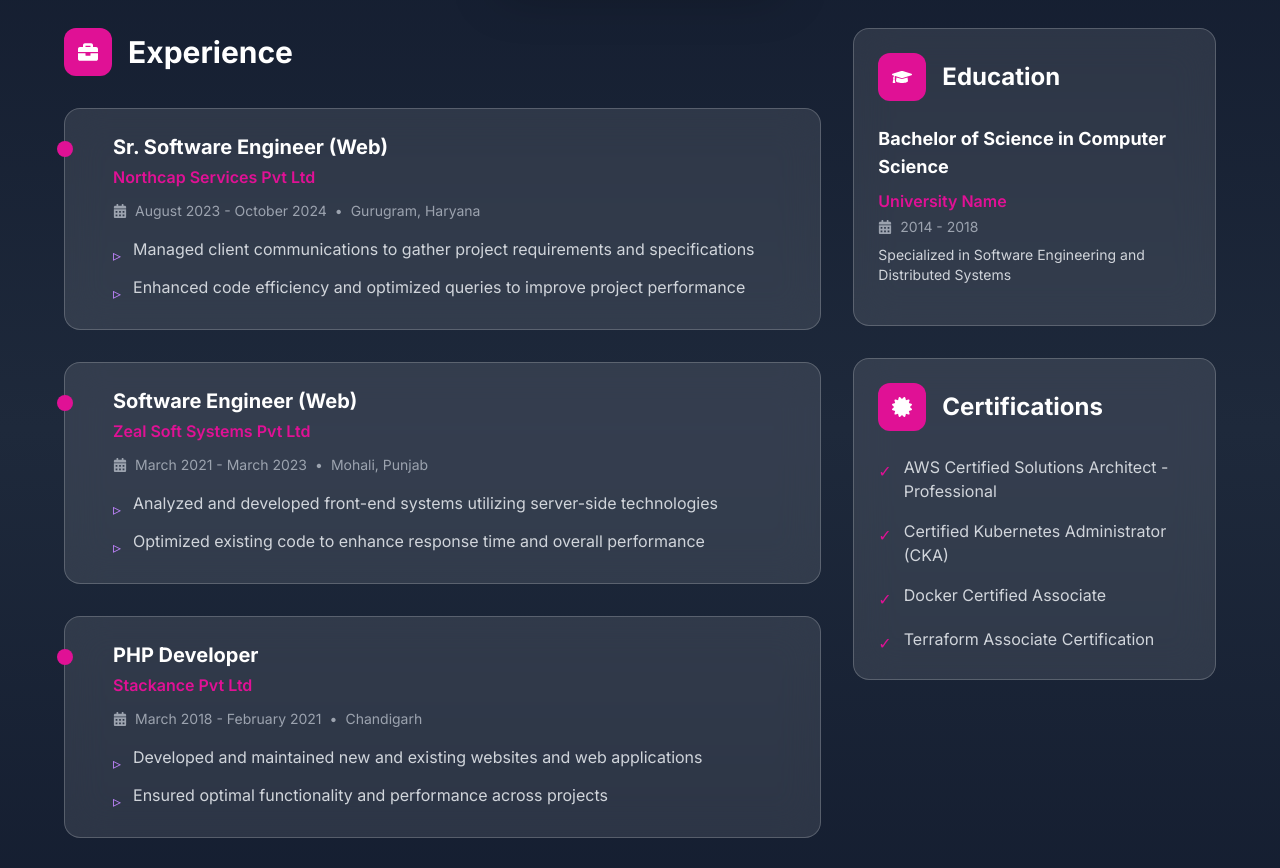
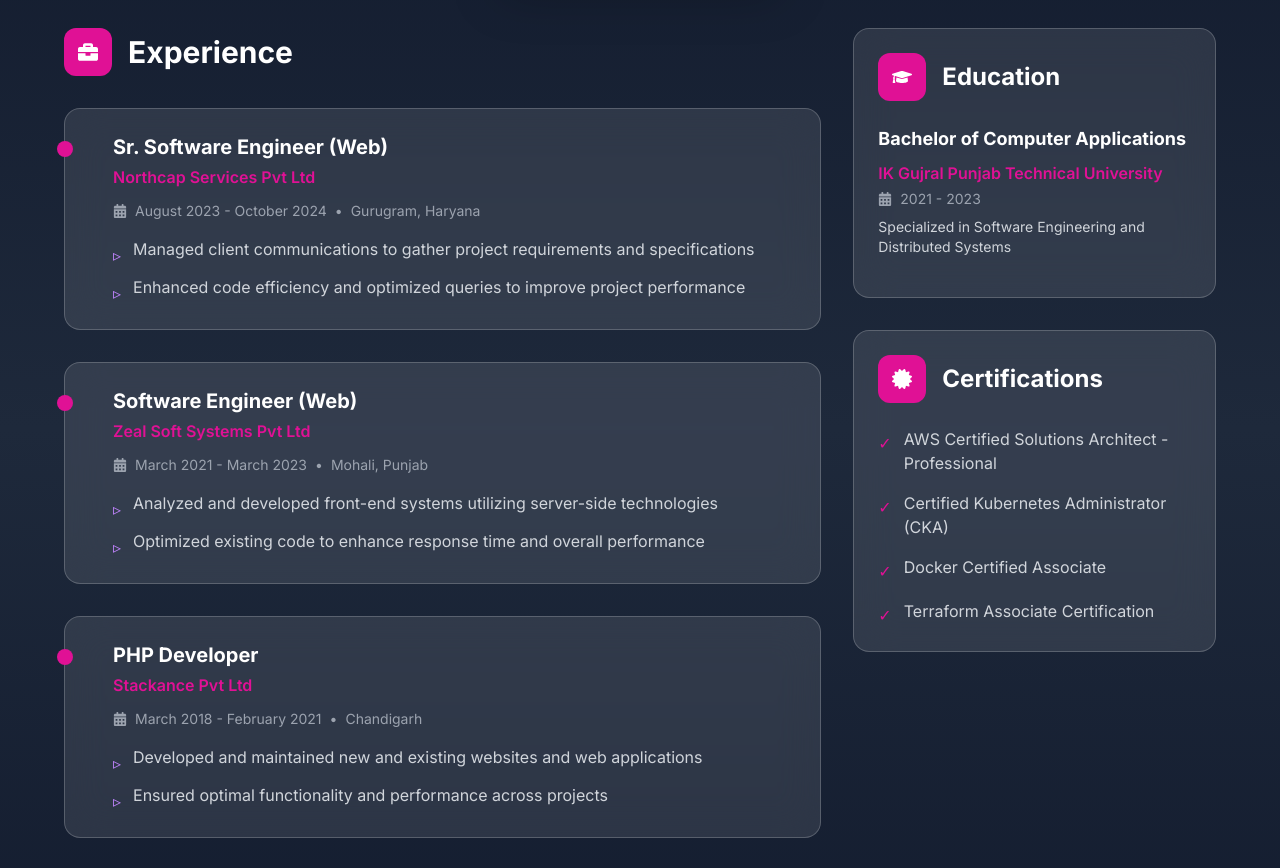
Before and after one commit to manojthakurkkr/portfolio, a Next.js app: page / in a window 1280 px wide. Shown: the part 4880-5748 px from the top of the page. Built offline with nearby package versions, Linux system fonts and the light colour scheme.

Commit message:
add qualification

```diff
--- a/components/Resume.tsx
+++ b/components/Resume.tsx
@@ -48,9 +48,9 @@
 
 const education = [
   {
-    degree: 'Bachelor of Science in Computer Science',
-    school: 'University Name',
-    period: '2014 - 2018',
+    degree: 'Bachelor of Computer Applications',
+    school: 'IK Gujral Punjab Technical University',
+    period: '2021 - 2023',
     description: 'Specialized in Software Engineering and Distributed Systems',
   },
 ]
```
